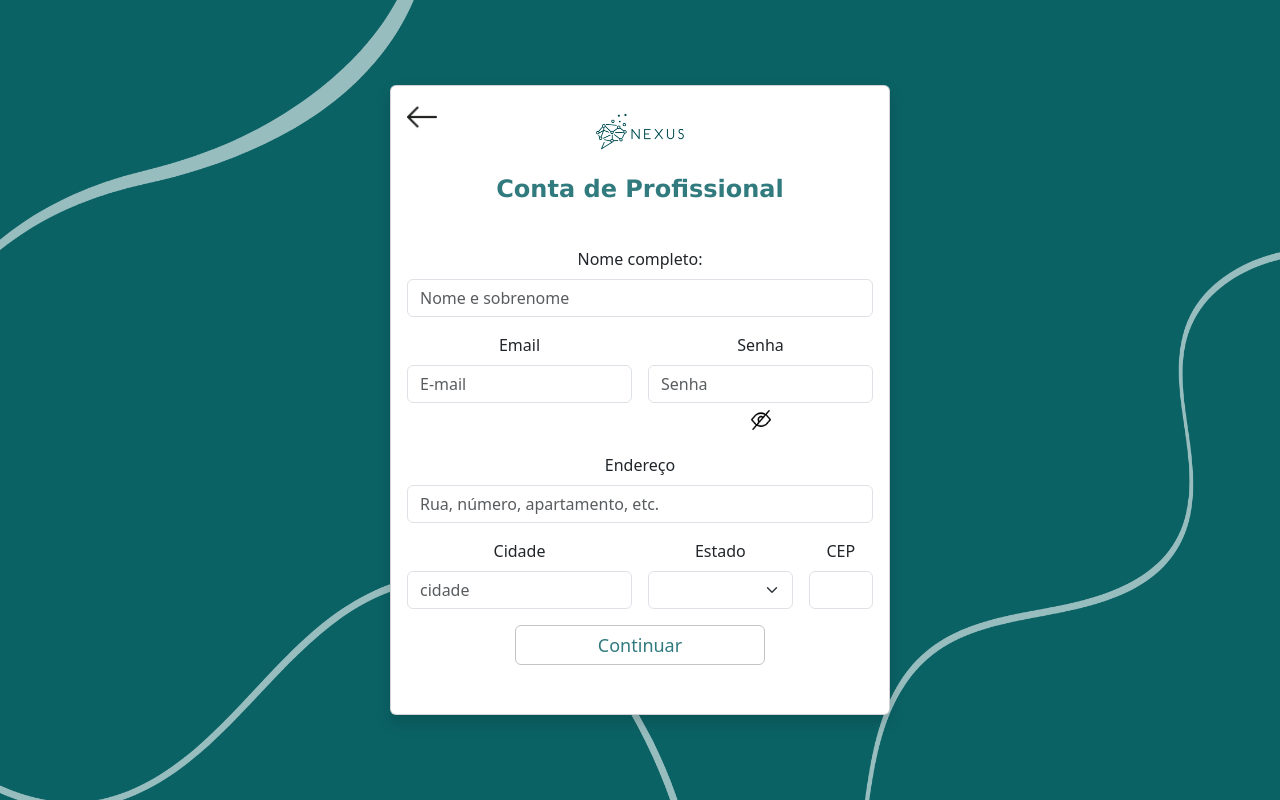
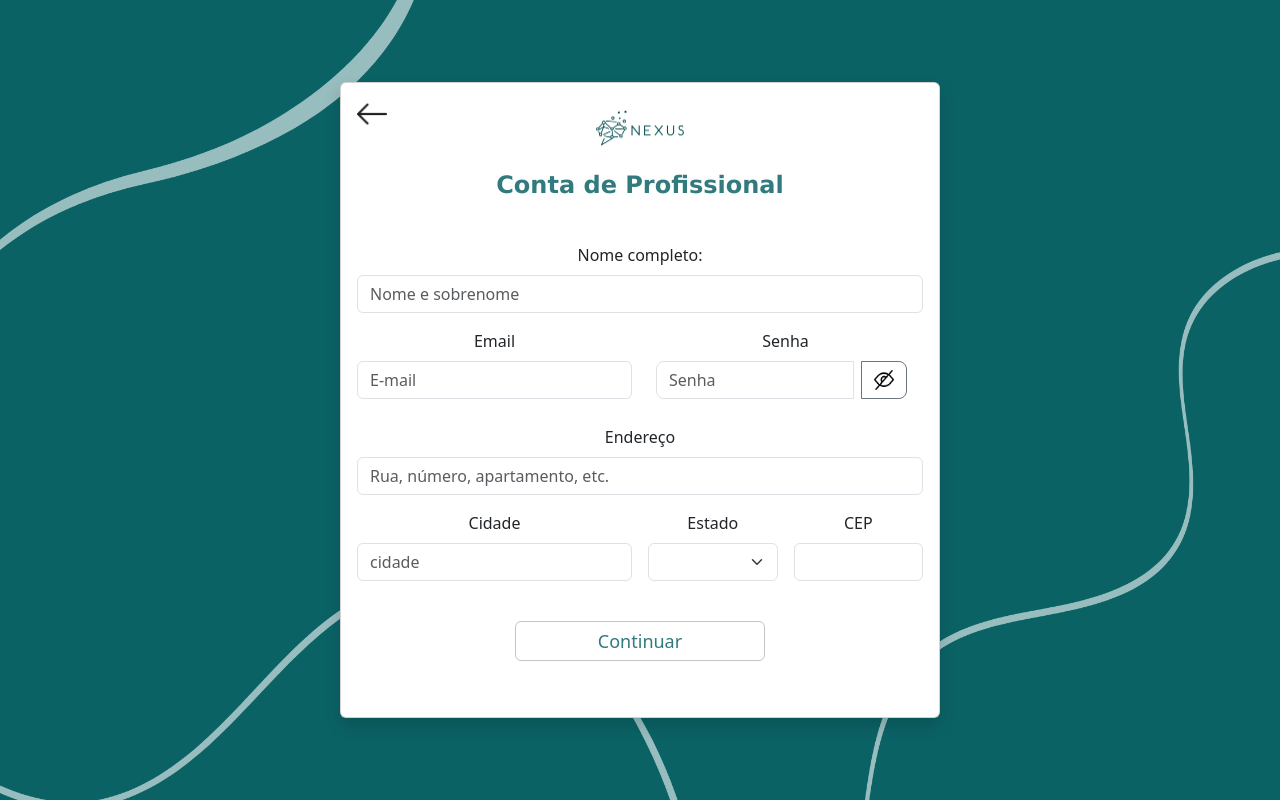
Before and after one commit to nexus-TCC/empresanexus, a Flask app: page /criarContaProfissional in a window 1280 px wide. Run offline with Flask 3, Linux system fonts and the light colour scheme; some libraries are stand-ins or nearby versions.

Commit message:
mudei uns baguiu ai

```diff
--- a/static/Estilo.css
+++ b/static/Estilo.css
@@ -1126,3 +1126,22 @@ img#setavoltar {
     color: white !important;
     border-color: #317a7e !important;
 }
+
+#toggleSenha {
+    border-radius: 0 8px 8px 0 !important;
+    margin-top: -8px;
+    margin-bottom: 2px;
+}
+
+#senha {
+    border-radius: 8px 0 0 8px !important;
+    margin-top: -8px;
+    margin-bottom: 2px;
+}
+
+#buttonVoltar{
+     margin-top: 5px;
+     margin-bottom: 0px;
+     margin-right: 140px;
+     margin-left: -230px;
+}
--- a/templates/CriarContaProfissional.html
+++ b/templates/CriarContaProfissional.html
@@ -9,14 +9,11 @@
         integrity="sha384-SgOJa3DmI69IUzQ2PVdRZhwQ+dy64/BUtbMJw1MZ8t5HZApcHrRKUc4W0kG879m7" crossorigin="anonymous">
     <link rel="icon" href="../static/images/logo (Só-o-desenho).png" type="image/png" id="iconeaba">
 
-    <!-- SDK do Google Identity -->
-    <script src="https://accounts.google.com/gsi/client" async defer></script>
-
 </head>
 
 
 <body id="corpoEntrar">
-    <div class="py-5 w-100" style="max-width:500px; margin: auto;">
+    <div class="py-5 w-100" style="max-width:600px; margin: auto;">
         <div class="card shadow account-login-card">
             <div class="card-body text-center">
                 <a href="{{ url_for('mostrar_tipo_conta') }}"><img
@@ -37,12 +34,16 @@
                         <input type="email" class="form-control" id="email" placeholder="E-mail">
                     </div>
                     <div class="col-md-6">
-                        <label for="inputPassword4" class="form-label">Senha</label>
-                        <input type="password" class="form-control" id="senha" placeholder="Senha">
-                        <button class="btn btn-outline" type="button" id="toggleSenha" onclick="mostrarSenha()">
-                            <img src="{{ url_for('static', filename='images/olho-fechado-senha.png') }}"
-                                alt="Mostrar senha" id="iconeOlho"> </button>
+                        <label class="form-label">Senha</label>
+                            <div class="input-group">
+                                <input type="password" class="form-control" id="senha" placeholder="Senha">
+                                <button class="btn btn-outline-secondary" type="button" id="toggleSenha" onclick="mostrarSenha()">
+                                <img src="{{ url_for('static', filename='images/olho-fechado-senha.png') }}"
+                                    alt="Mostrar senha" id="iconeOlho" style="width:20px; height:20px;">
+                                </button>
+                             </div>
                     </div>
+
                     <div class="col-12">
                         <label for="inputAddress2" class="form-label">Endereço</label>
                         <input type="text" class="form-control" id="endereco"
@@ -52,7 +53,7 @@
                         <label for="inputCity" class="form-label">Cidade</label>
                         <input type="text" class="form-control" id="cidade" placeholder="cidade">
                     </div>
-                    <div class="col-md-4">
+                    <div class="col-md-3">
                         <label for="inputState" class="form-label">Estado</label>
                         <select id="estado" class="form-select">
                             <option selected></option>
@@ -85,12 +86,14 @@
                             <option>TO</option>
                         </select>
                     </div>
-                    <div class="col-md-2">
+                    <div class="col-md-3">
                         <label for="inputZip" class="form-label">CEP</label>
                         <input type="text" class="form-control" id="cep">
                     </div>
                     <input type="hidden" id="tipo_conta" value="{{ tipo_conta }}">
                 </form>
+
+                <br>
 
                 <button class="btn btn-primary w-100" type="button" onclick="criarConta()"
                     id="botaoCriarConta">Continuar</button>
```
Also changed, not shown: static/JS.js (+49 -89 lines), templates/CriarContaEmpresa.html (+9 -9 lines), templates/ResultadoPesquisa.html (+4 -4 lines), instance/nexus.db.
